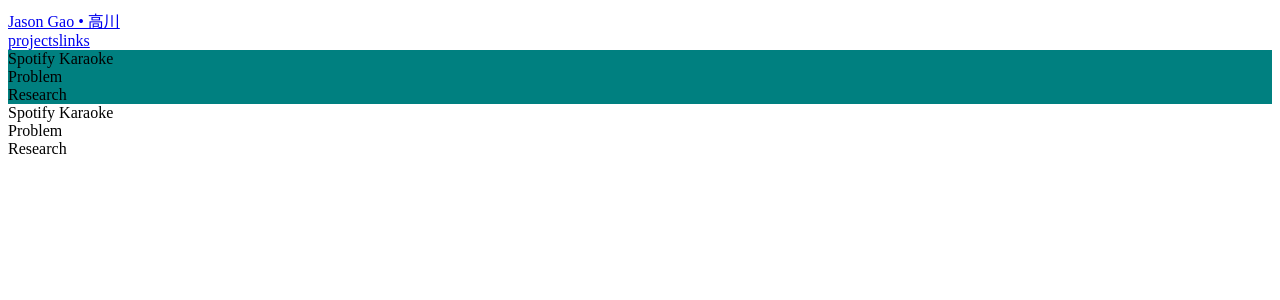
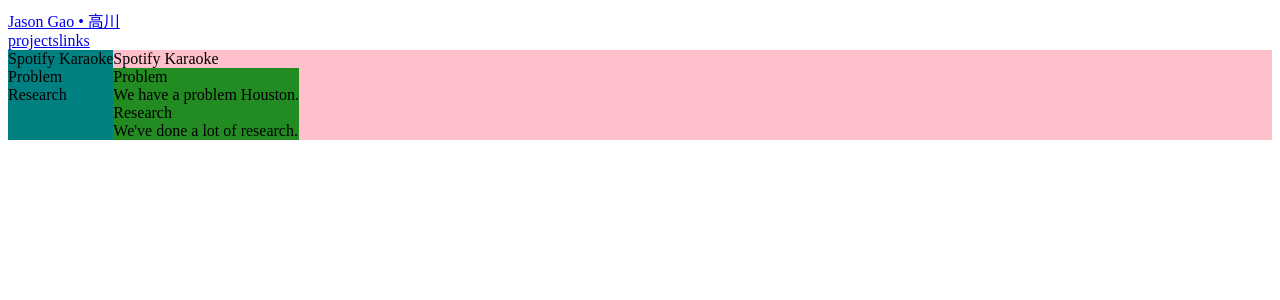
Before and after one commit to MyriadRivers/myriadrivers.github.io, a React (Create React App) app: page /projects/spotify_karaoke in a window 1280 px wide. Shown: the top 300 px of the page. Built offline with nearby package versions, Linux system fonts and the light colour scheme.

Commit message:
Add expandable elements

```diff
--- /dev/null
+++ b/src/components/Expandable.tsx
@@ -0,0 +1,17 @@
+import styled from "styled-components";
+import { Ref, forwardRef, ReactNode, useState } from "react"
+import Heading from "./Heading";
+
+const StyledExpandable = styled.div`
+    background: forestgreen;
+`
+
+function Expandable({ heading, summary, children }: { heading: string, summary: string, children: ReactNode }, ref: Ref<HTMLDivElement>) {
+    const [expanded, setExpanded] = useState(false);
+    return (<StyledExpandable onClick={() => { setExpanded(!expanded) }}>
+        <Heading text={heading} level={1} ref={ref} />
+        {expanded ? children : summary}
+    </StyledExpandable>);
+}
+
+export default forwardRef(Expandable);
--- a/src/pages/projects/SpotifyKaraoke/SpotifyKaraoke.tsx
+++ b/src/pages/projects/SpotifyKaraoke/SpotifyKaraoke.tsx
@@ -1,17 +1,30 @@
+import styled from "styled-components";
 import Heading from "../../../components/Heading";
 import Sidebar from "../../../components/Sidebar";
 import { useRef } from "react"
+import Expandable from "../../../components/Expandable";
+
+const StyledPage = styled.div`
+    background: pink;
+    display: flex;
+`
 
 function SpotifyKaraoke() {
     const headings = ["Spotify Karaoke", "Problem", "Research"];
     const headingRefs = useRef<Array<HTMLDivElement | null>>([]);
 
-    return (<div>
+    return (<StyledPage>
         <Sidebar headings={headings} refs={headingRefs.current} />
-        <Heading text={"Spotify Karaoke"} level={1} ref={el => headingRefs.current[0] = el} />
-        <Heading text={"Problem"} level={1} ref={el => headingRefs.current[1] = el} />
-        <Heading text={"Research"} level={1} ref={el => headingRefs.current[2] = el} />
-    </div>);
+        <div>
+            <Heading text={"Spotify Karaoke"} level={1} ref={el => headingRefs.current[0] = el} />
+            <Expandable heading={"Problem"} summary={"We have a problem Houston."} ref={el => headingRefs.current[1] = el} >
+                Expanded problem is expanded. Blah Blah Blah Blah Blah Blah Blah Blah Blah Blah.
+            </Expandable>
+            <Expandable heading={"Research"} summary={"We've done a lot of research."} ref={el => headingRefs.current[2] = el} >
+                Research stuff bleh blah blooh blee bleh blah blooh blee bleh blah blooh blee.
+            </Expandable>
+        </div>
+    </StyledPage>);
 }
 
 export default SpotifyKaraoke;
```
